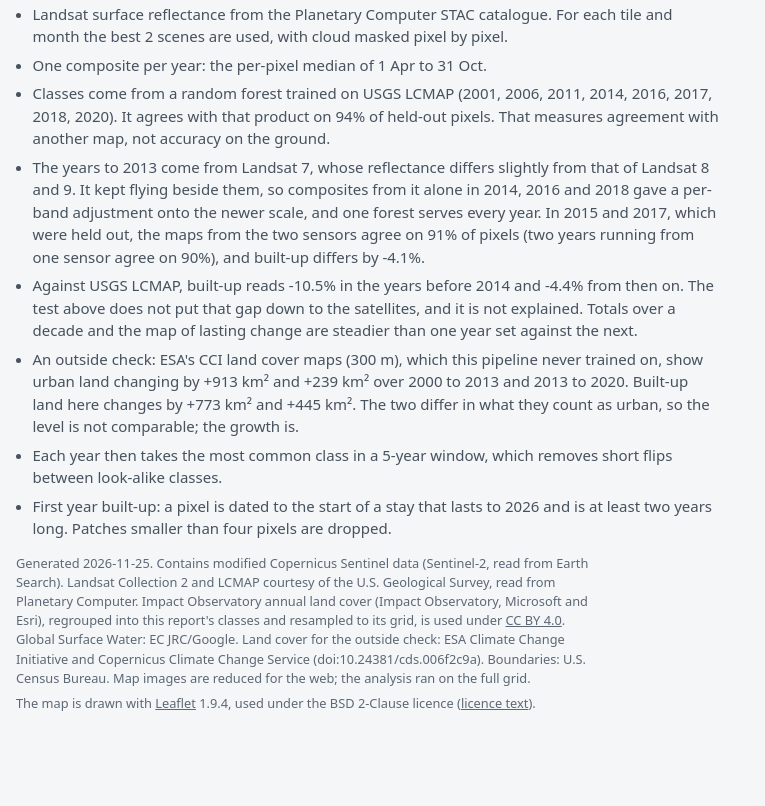
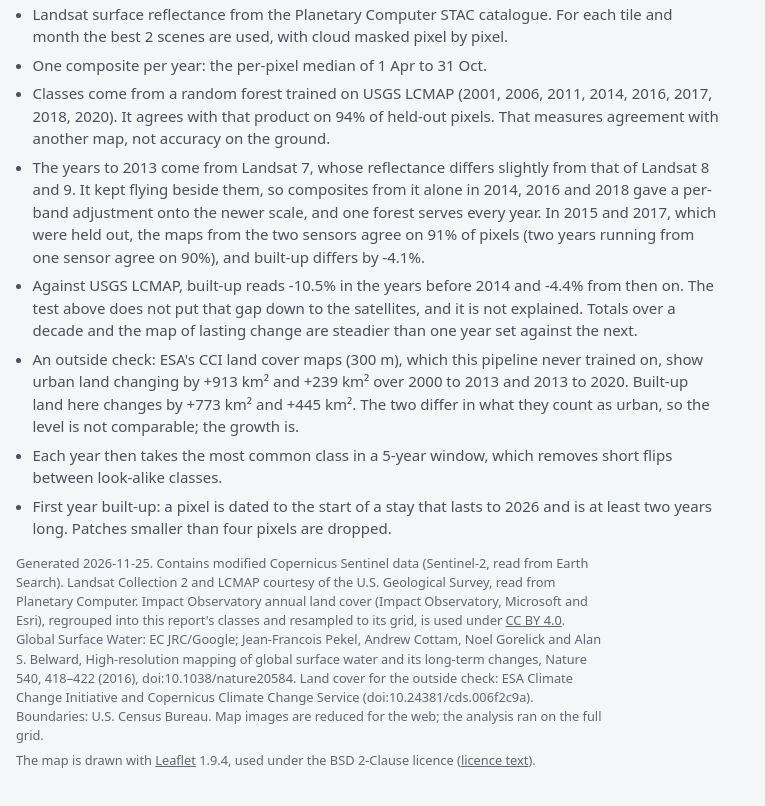
Before and after one commit to efkopru/land-change-atlas, a plain HTML site: page index.html in a window 1280 px wide. Shown: the part 1814-2620 px from the top of the page, without its empty margins (0-765 px from the left). Before the commit the page ends 2571 px from the top, so only its background shows below. Drawn offline with Linux system fonts and the light colour scheme.

Commit message:
Cite the JRC Global Surface Water article
JRC asks that work using its surface water data cite the journal article.
The footer and the README now do, next to the map credit EC JRC/Google.

Co-Authored-By: Claude Opus 5.5 <noreply@anthropic.com>

```diff
--- a/index.html
+++ b/index.html
@@ -1333,14 +1333,17 @@ th:first-child, td:first-child { text-align: left; }
     selectSeries(want ? want.series : site.series[0].id, want);
   }
 
-  // CC BY 4.0 asks for a link to the licence and a note of any change made to the data.
+  // Credits in the form each provider asks for: CC BY 4.0 wants a link to the licence and a
+  // note of any change made to the data, and JRC wants its surface water article cited.
   $("footer").replaceChildren(
     `Generated ${R.generated}. Contains modified Copernicus Sentinel data (Sentinel-2, read from ` +
       "Earth Search). Landsat Collection 2 and LCMAP courtesy of the U.S. Geological Survey, read from " +
       "Planetary Computer. Impact Observatory annual land cover (Impact Observatory, Microsoft and " +
       "Esri), regrouped into this report's classes and resampled to its grid, is used under ",
     h("a", { href: "https://creativecommons.org/licenses/by/4.0/", text: "CC BY 4.0" }),
-    ". Global Surface Water: EC JRC/Google. Land cover for the outside check: " +
+    ". Global Surface Water: EC JRC/Google; Jean-Francois Pekel, Andrew Cottam, Noel Gorelick " +
+      "and Alan S. Belward, High-resolution mapping of global surface water and its long-term " +
+      "changes, Nature 540, 418–422 (2016), doi:10.1038/nature20584. Land cover for the outside check: " +
       "ESA Climate Change Initiative and Copernicus Climate Change Service " +
       "(doi:10.24381/cds.006f2c9a). Boundaries: U.S. Census Bureau. " +
       "Map images are reduced for the web; the analysis ran on the full grid.",
```
Also changed, not shown: 1 other file.
